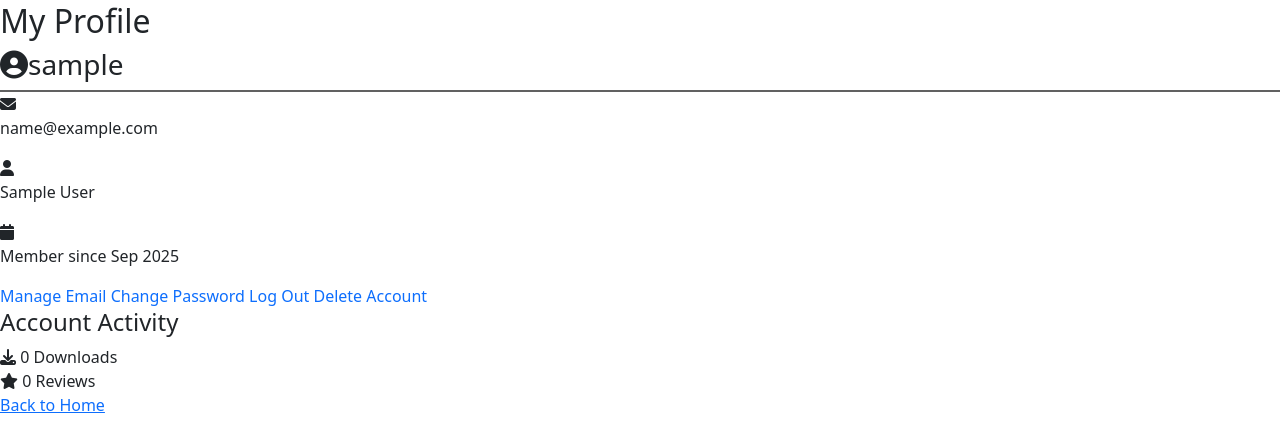
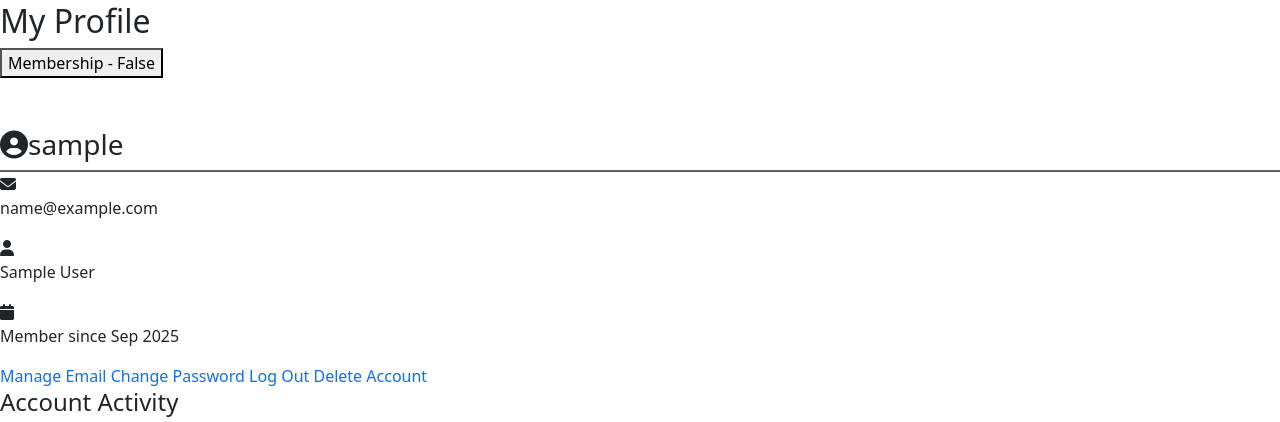
Before and after one commit to DylanAustin-TheDreamer/Full-Stack-Milestone, a Django app: page /profile/ in a window 1280 px wide. Shown: the part 70-492 px from the top of the page. Run offline with Django 4.2, Linux system fonts and the light colour scheme; the visitor is signed in with stand-in values (Sample User, id 1); data comes from the database, SQL or seed files in the repository.

Commit message:
I created some buttons for handling membership and download. Used django templates. Copilot told me to extend allauth model. Updated views with function.

```diff
--- a/main/models.py
+++ b/main/models.py
@@ -1,4 +1,5 @@
 from django.db import models
+from django.contrib.auth.models import User
 
 # Create your models here.
 class Review(models.Model):
@@ -8,3 +9,12 @@ class Review(models.Model):
 
     def __str__(self):
         return self.user
+
+
+class UserProfile(models.Model):
+    user = models.OneToOneField(User, on_delete=models.CASCADE)
+    is_premium_member = models.BooleanField(default=False)
+    membership_start_date = models.DateField(null=True, blank=True)
+
+    def __str__(self):
+        return f"{self.user.username} - {'Premium' if self.is_premium_member else 'Free'}"
--- a/main/templates/main/profile.html
+++ b/main/templates/main/profile.html
@@ -7,6 +7,19 @@
 <div class="auth-container">
     <div>
         <h2>My Profile</h2>
+        {% if user.userprofile.is_premium_member %}
+            <button class="btn-secondary" style="background-color: #48c74f; color: white;" >Membership - True</button>
+            <button class="btn-download">Download</button>
+        {% else %}
+            <form method="post" action="{% url 'main:toggle_membership' %}">
+            {% csrf_token %}
+            <button type="submit" class="btn-secondary">
+                Membership - {{ user.userprofile.is_premium_member|yesno:"True,False" }}
+            </button>
+        </form>
+        {% endif %}
+
+        <div style="height: 50px;"></div>
             <div>
                 <div class="profile-avatar" style="border-bottom: 2px solid #616161;">
                     <h3><i class="fa-solid fa-user-circle"></i>{{ user.username }}</h3>
@@ -25,6 +38,7 @@
             </div>
 
         <div class="profile-actions">
+
             <a href="{% url 'account_email' %}" class="btn-primary" style="text-decoration: none;">Manage Email</a>
             <a href="{% url 'account_change_password' %}" class="btn-primary" style="text-decoration: none;">Change Password</a>
             <a href="{% url 'account_logout' %}" class="btn-primary" style="text-decoration: none;">Log Out</a>
--- a/main/urls.py
+++ b/main/urls.py
@@ -8,4 +8,5 @@ urlpatterns = [
     path('profile/', views.profile, name='profile'),
     path('delete-account/confirm/', views.delete_account_confirm, name='delete_account_confirm'),
     path('delete-account/', views.delete_account, name='delete_account'),
+    path('toggle-membership/', views.toggle_membership, name='toggle_membership'),
 ]
--- a/main/views.py
+++ b/main/views.py
@@ -3,6 +3,7 @@ from django.contrib.auth.decorators import login_required
 from django.contrib.auth import logout
 from django.contrib import messages
 from django.views.decorators.http import require_POST
+from .models import UserProfile
 
 def home(request):
     """Homepage view"""
@@ -16,6 +17,9 @@ def home(request):
 @login_required
 def profile(request):
     """User profile view"""
+    # Get or create the profile if it doesn't exist
+    profile, created = UserProfile.objects.get_or_create(user=request.user)
+
     context = {
         'user': request.user,
     }
@@ -44,3 +48,13 @@ def delete_account(request):
 
     # Redirect to home page
     return redirect('main:home')
+
+# In your views.py
+@login_required
+def toggle_membership(request):
+    if request.method == 'POST':
+        # Get or create the profile if it doesn't exist
+        profile, created = UserProfile.objects.get_or_create(user=request.user)
+        profile.is_premium_member = not profile.is_premium_member  # Toggle it
+        profile.save()
+    return redirect('main:profile')
```
Also changed, not shown: main/migrations/0002_userprofile.py (added).
